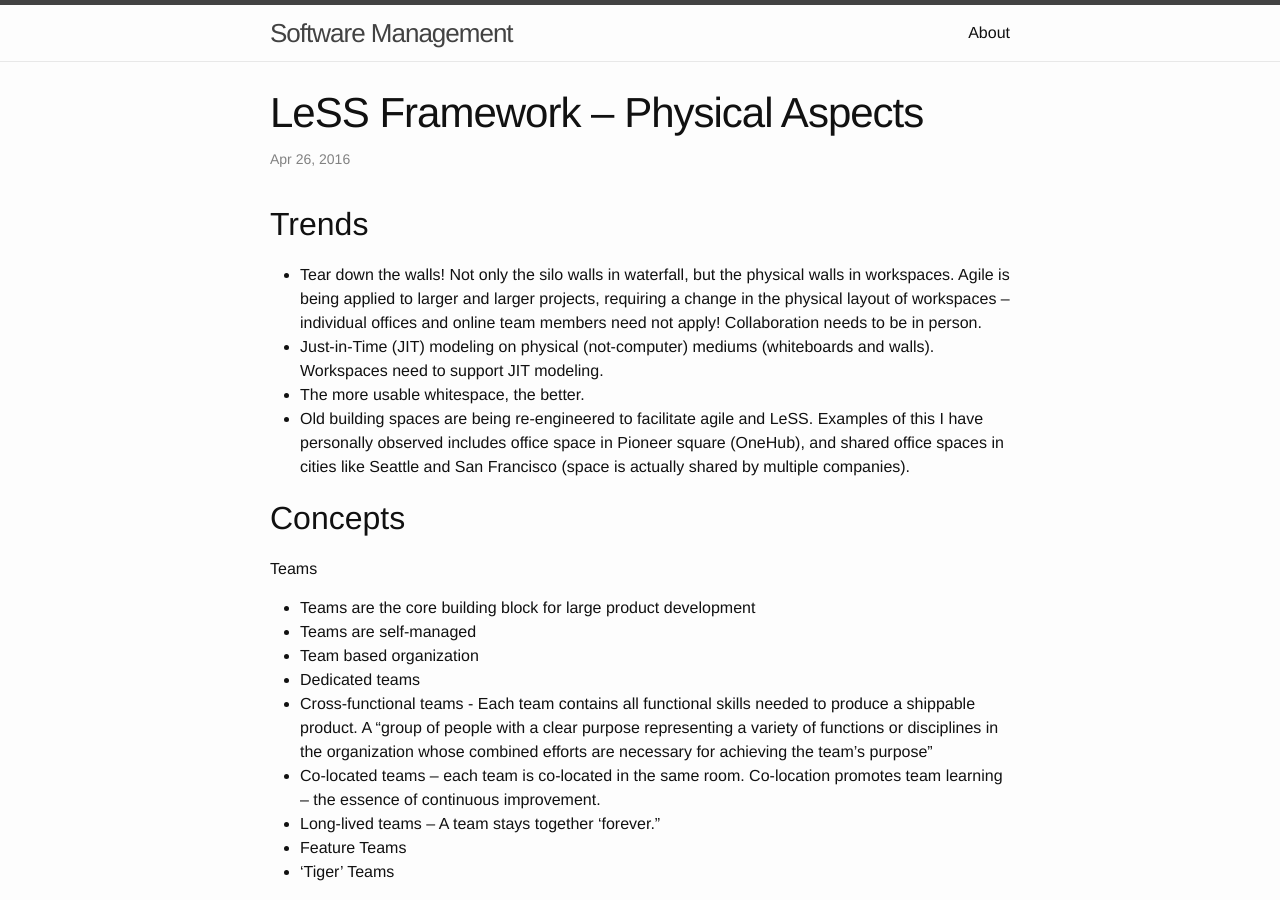
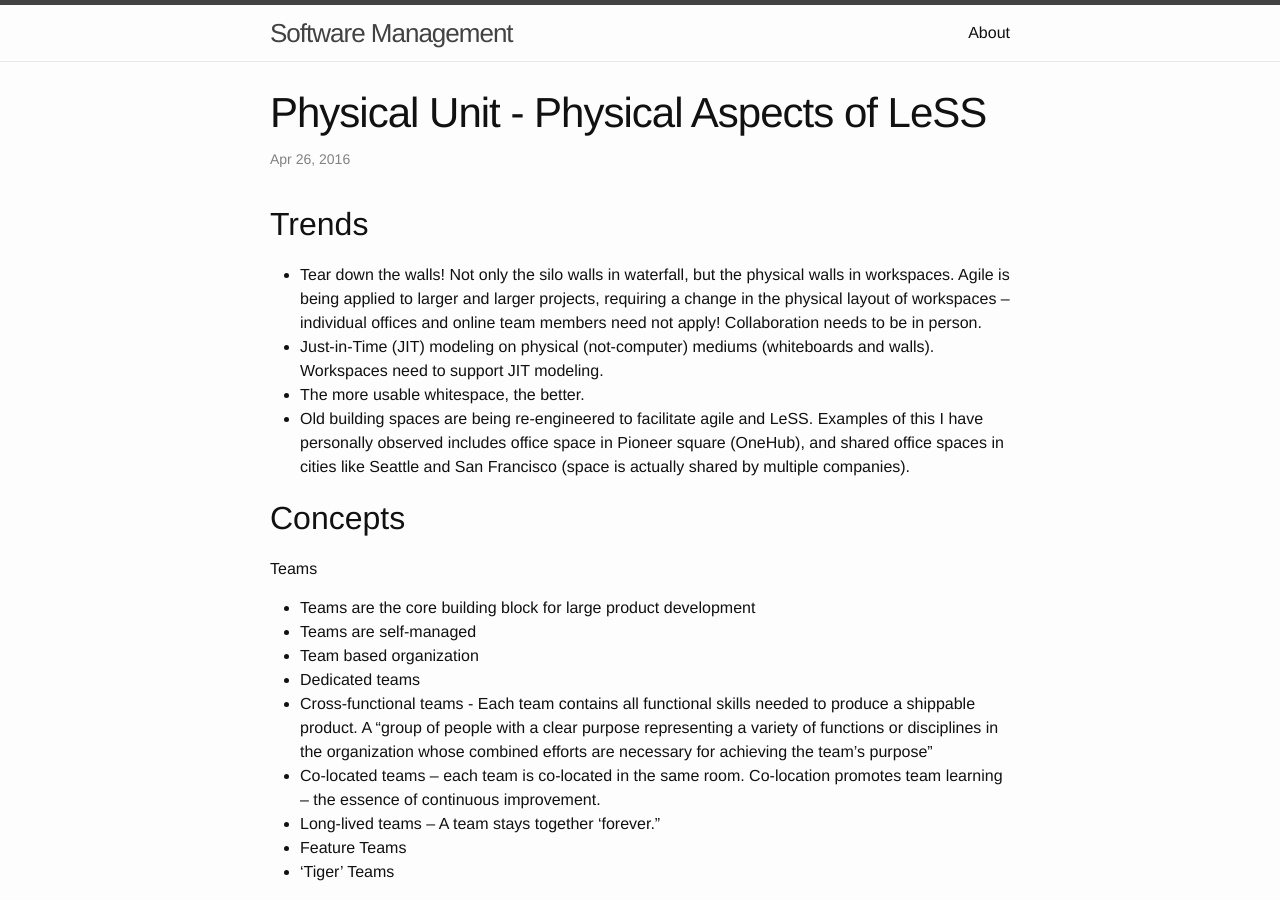
Before and after one commit to css566/css566.github.io, a Jekyll site: the page built from _posts/2016-04-26-less_physical.md, in a window 1280 px wide and 900 px high. Built offline with Jekyll 4.4.1, drawn with Linux system fonts in a browser that asks for light colours; comment, search, counter and statistics services are not loaded.

Commit message:
just changed the title to match similar content

```diff
--- a/_posts/2016-04-26-less_physical.md
+++ b/_posts/2016-04-26-less_physical.md
@@ -1,6 +1,6 @@
 ---
 layout: post
-title: LeSS Framework – Physical Aspects
+title: Physical Unit - Physical Aspects of LeSS
 ---
 
 
```
